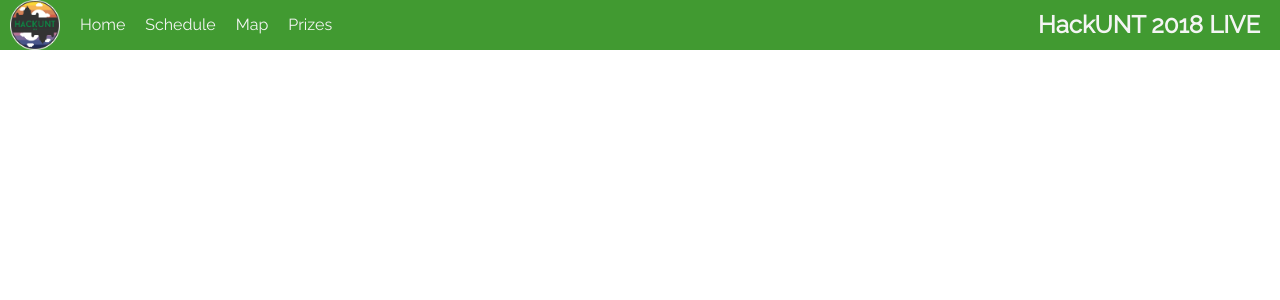
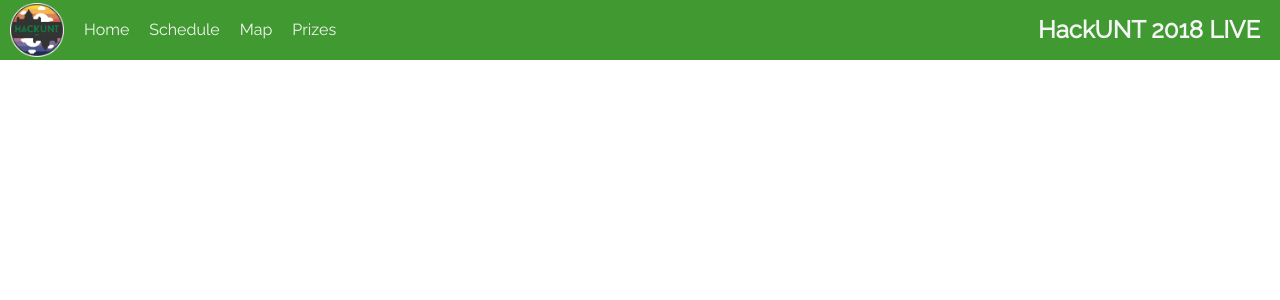
Before and after one commit to mcjcloud/live.unthackathon.com, a React (Create React App) app: page / in a window 1280 px wide. Shown: the top 300 px of the page. Built offline with nearby package versions, Linux system fonts and the light colour scheme.

Commit message:
Added map page and fixed some CSS issues.

```diff
--- a/src/App.js
+++ b/src/App.js
@@ -1,20 +1,23 @@
 import './App.css'
+import Global from './Global.json'
 
 import React, { Component } from 'react';
 import { BrowserRouter as Router, Route } from 'react-router-dom'
 
 import HomePage from './Pages/Home'
 import SchedulePage from './Pages/Schedule'
+import MapPage from './Pages/Map'
 import NavBar from './Components/NavBar'
 
 class App extends Component {
     render() {
         return (
             <Router>
-                <div className="App" style={{marginTop: '50px'}}>
+                <div className="App" style={{marginTop: Global.navbarHeight + 'px'}}>
                     <NavBar />
                     <Route path="/home" component={HomePage} />
                     <Route path="/schedule" component={SchedulePage} />
+                    <Route path="/map" component={MapPage} />
                 </div>
             </Router>
         )
--- a/src/Components/CardView.js
+++ b/src/Components/CardView.js
@@ -13,7 +13,7 @@ export default class CardView extends Component {
         let wS = this.props.widthScale
         let hS = this.props.heightScale
         let w = 0
-        let height = window.innerHeight - 50
+        let height = window.innerHeight - Global.navbarHeight
         if(window.innerWidth * wS - 80 < height * hS - 40) {
             w = height * hS - 20
         }
@@ -25,7 +25,7 @@ export default class CardView extends Component {
             height: w,
             width: w,
             backgroundColor: Global.colors.tertiary,
-            margin: 10 + 'px'
+            margin: 10 + 'px',
         }
 
         return (
--- a/src/Components/FullHeightView.js
+++ b/src/Components/FullHeightView.js
@@ -1,11 +1,12 @@
 import './style/FullHeightView.css'
+import Global from '../Global.json'
 
 import React, { Component } from 'react'
 
 export default class FullHeightView extends Component {
     render() {
         let style = this.props.style || {}
-        style.minHeight = window.innerHeight - 50
+        style.minHeight = window.innerHeight - 60//Global.navbarHeight
         return (
             <div className="FullHeightView" style={style}>
                 {this.props.children}
--- a/src/Components/NavBar.js
+++ b/src/Components/NavBar.js
@@ -6,14 +6,10 @@ import React, { Component } from 'react'
 import { Link } from 'react-router-dom'
 
 export default class NavBar extends Component {
-    setUrl(url) {
-        window.location.href = url
-    }
-
     render() {
         return (
-            <div className="NavBar" style={{height: Global.navbarHeight + 'px', backgroundColor: Global.colors.primary, color: Global.colors.tertiary}}>
-                <img src={logo} alt="logo" style={{height: '100%'}} />
+            <div className="NavBar" style={{height: Global.navbarHeight + 'px', lineHeight: Global.navbarHeight + 'px', backgroundColor: Global.colors.primary, color: Global.colors.tertiary}}>
+                <Link to={'/home'}><img src={logo} alt="logo" style={{height: (Global.navbarHeight * 0.9) + 'px', paddingTop: (Global.navbarHeight * 0.05) + 'px'}} /></Link>
                 <Link to={'/home'}><p style={{color: Global.colors.tertiary}}>Home</p></Link>
                 <Link to={'/schedule'}><p style={{color: Global.colors.tertiary}}>Schedule</p></Link>
                 <Link to={'/map'}><p style={{color: Global.colors.tertiary}}>Map</p></Link>
--- a/src/Components/style/NavBar.css
+++ b/src/Components/style/NavBar.css
@@ -7,7 +7,6 @@
 .NavBar h2 {
     float: right;
     margin: 0;
-    line-height: 50px;
     padding-right: 20px;
 }
 .NavBar h2::after {
@@ -18,7 +17,7 @@
     margin: 0;
     padding-left: 10px;
     padding-right: 10px;
-    line-height: 50px;
+    /* line-height: 50px; */
     min-width: 30px;
 }
 .NavBar p::after {
@@ -36,6 +35,7 @@
 }
 .NavBar img {
     float: left;
+    height: 70%;
     padding-left: 10px;
     padding-right: 10px;
 }
--- a/src/Global.json
+++ b/src/Global.json
@@ -1,5 +1,5 @@
 {
-    "navbarHeight": 50,
+    "navbarHeight": 60,
     "colors": {
         "primary": "#419A31",
         "secondary": "#5B697E",
--- /dev/null
+++ b/src/Pages/Map.js
@@ -0,0 +1,33 @@
+import './style/Map.css'
+import Global from '../Global.json'
+import floor1Img from '../res/floor1.png'
+
+import React, { Component } from 'react'
+
+import FullHeightView from '../Components/FullHeightView'
+import ScrollView from '../Components/ScrollView'
+import FlexContainer from '../Components/FlexContainer'
+
+export default class Map extends Component {
+    constructor(props) {
+        super(props)
+        this.state = { selectedImage: floor1Img }
+    }
+    render() {
+        return (
+            <div className="Map" style={{backgroundColor: Global.colors.secondary}}>
+                <FullHeightView>
+                    <FlexContainer style={{alignItems: 'center', height: window.innerHeight - Global.navbarHeight}}>
+                        <div className="MapPanel" style={{width: '70%', height: '80%'}}>
+                            <ScrollView title={'Map'} style={{width: (window.innerWidth * 0.7) * 0.3 + 'px', height: '100%', backgroundColor: Global.colors.tertiary}}>
+                                <h1>Floor 1</h1>
+                                <h1>Floor 2</h1>
+                            </ScrollView>
+                            <div style={{width: '70%', height: '100%'}}><img src={this.state.selectedImage} style={{height: '100%'}} alt={this.state.selectedImage} /></div>
+                        </div>
+                    </FlexContainer>
+                </FullHeightView>
+            </div>
+        )
+    }
+}
--- /dev/null
+++ b/src/Pages/style/Map.css
@@ -0,0 +1,6 @@
+.MapPanel > div {
+    float: left;
+}
+.MapPanel::after {
+    clear: both;
+}
```
Also changed, not shown: src/res/floor1.png (added).
